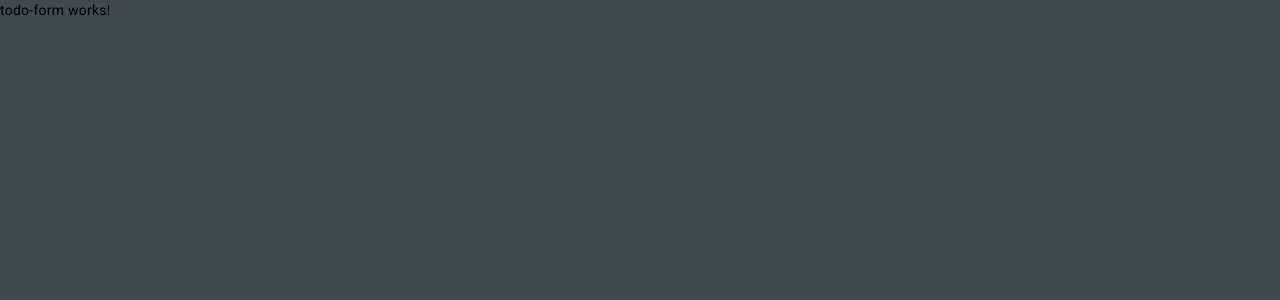
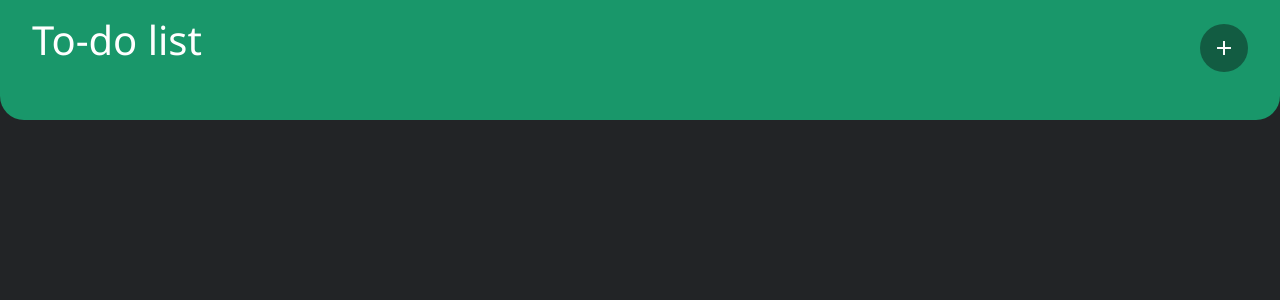
Before and after one commit to marcosJuniorPassarella/ng-todo-list, an Angular app: page / in a window 1280 px wide. Shown: the top 300 px of the page. Built offline with nearby package versions, Linux system fonts and the light colour scheme.

Commit message:
Implement initial forms feature

```diff
--- a/src/app/app.component.html
+++ b/src/app/app.component.html
@@ -1 +1 @@
-<app-todo-form></app-todo-form>
+<app-header> </app-header>
--- a/src/app/app.component.ts
+++ b/src/app/app.component.ts
@@ -1,12 +1,13 @@
 import { Component } from '@angular/core';
 import { CommonModule } from '@angular/common';
 import { RouterOutlet } from '@angular/router';
-import { TodoFormComponent } from './components/todo-form/todo-form.component';
+
+import { HeaderComponent } from './components/header/header.component';
 
 @Component({
   selector: 'app-root',
   standalone: true,
-  imports: [CommonModule, RouterOutlet, TodoFormComponent],
+  imports: [CommonModule, RouterOutlet, HeaderComponent],
   templateUrl: './app.component.html',
   styleUrls: [],
 })
--- /dev/null
+++ b/src/app/components/header/header.component.html
@@ -0,0 +1,11 @@
+<header class="header">
+  <h1 class="header_title">To-do list</h1>
+  <button
+    (click)="handleOpenModal()"
+    class="header_btn"
+    mat-icon-button
+    aria-label="Adicionar nova tarefa"
+  >
+    <mat-icon>add</mat-icon>
+  </button>
+</header>
--- /dev/null
+++ b/src/app/components/header/header.component.ts
@@ -0,0 +1,32 @@
+import { Component } from '@angular/core';
+import { CommonModule } from '@angular/common';
+import { MatIconModule } from '@angular/material/icon';
+import { MatDividerModule } from '@angular/material/divider';
+import { MatButtonModule } from '@angular/material/button';
+import { MatDialog, MatDialogModule } from '@angular/material/dialog';
+import { TodoFormComponent } from '../todo-form/todo-form.component';
+
+@Component({
+  selector: 'app-header',
+  standalone: true,
+  imports: [
+    CommonModule,
+    TodoFormComponent,
+    MatButtonModule,
+    MatDividerModule,
+    MatIconModule,
+    MatDialogModule,
+  ],
+  templateUrl: './header.component.html',
+  styleUrls: [],
+})
+export class HeaderComponent {
+  constructor(public dialog: MatDialog) {}
+
+  public handleOpenModal(): void {
+    const dialogRef = this.dialog.open(TodoFormComponent, {
+      width: '50vw',
+      maxHeight: '80vh',
+    });
+  }
+}
--- a/src/app/components/todo-form/todo-form.component.html
+++ b/src/app/components/todo-form/todo-form.component.html
@@ -1 +1,25 @@
-<p>todo-form works!</p>
+<form [formGroup]="todoForm" (ngSubmit)="handleCreateNewTask()">
+  <section class="todo_form_card">
+    <h1 class="todo_form_title">Adicionar tarefa</h1>
+    <mat-form-field color="accent" appearance="outline" class="todo_form_input">
+      <mat-label>Nome</mat-label>
+      <input formControlName="name" placeholder="Nome da tarefa" matInput />
+    </mat-form-field>
+    <mat-form-field color="accent" appearance="outline" class="todo_form_input">
+      <mat-label>Descrição</mat-label>
+      <textarea
+        matInput
+        formControlName="description"
+        placeholder="Descrição da tarefa"
+      ></textarea>
+    </mat-form-field>
+    <div class="todo_form_actions">
+      <button mat-raised-button class="todo_form_sucess_btn" type="submit">
+        Adicionar
+      </button>
+      <button mat-raised-button color="warn" (click)="handleCloseModal()">
+        Cancelar
+      </button>
+    </div>
+  </section>
+</form>
--- a/src/app/components/todo-form/todo-form.component.ts
+++ b/src/app/components/todo-form/todo-form.component.ts
@@ -1,13 +1,51 @@
 import { Component } from '@angular/core';
 import { CommonModule } from '@angular/common';
+import { MatButtonModule } from '@angular/material/button';
+import { MatCardModule } from '@angular/material/card';
+import { MatFormFieldModule } from '@angular/material/form-field';
+import { MatInputModule } from '@angular/material/input';
+import {
+  FormControl,
+  FormGroup,
+  FormsModule,
+  ReactiveFormsModule,
+  Validators,
+} from '@angular/forms';
+import { MatDialogRef } from '@angular/material/dialog';
+import { HeaderComponent } from '../header/header.component';
 
 @Component({
   selector: 'app-todo-form',
   standalone: true,
-  imports: [CommonModule],
+  imports: [
+    CommonModule,
+    MatButtonModule,
+    MatCardModule,
+    MatFormFieldModule,
+    MatInputModule,
+    FormsModule,
+    ReactiveFormsModule,
+  ],
   templateUrl: './todo-form.component.html',
-  styleUrls: []
+  styleUrls: [],
 })
 export class TodoFormComponent {
+  public todoForm = new FormGroup({
+    name: new FormControl('', [Validators.required, Validators.minLength(3)]),
+    description: new FormControl('', [
+      Validators.required,
+      Validators.minLength(5),
+    ]),
+  });
 
+  constructor(public dialogRef: MatDialogRef<HeaderComponent>) {}
+
+  public handleCreateNewTask(): void {
+    this.dialogRef.close();
+    console.log(this.todoForm);
+  }
+
+  public handleCloseModal(): void {
+    this.dialogRef.close();
+  }
 }
--- a/src/styles.scss
+++ b/src/styles.scss
@@ -7,5 +7,68 @@ body {
 body {
   margin: 0;
   font-family: Roboto, "Helvetica Neue", sans-serif;
-  background-color: #44494a;
+  background-color: #0b0d0fe6;
 }
+
+.header {
+  width: 100vw;
+  height: 15vh;
+  background-color: #19976a;
+  border-bottom-left-radius: 1.5rem;
+  border-bottom-right-radius: 1.5rem;
+  display: flex;
+  flex-direction: row;
+  justify-content: space-between;
+}
+
+.header_title {
+  display: flex;
+  color: white;
+  margin-top: 1.5rem !important;
+  font-size: 40px !important;
+  font-family: "Segoe UI", Tahoma, Geneva, Verdana, sans-serif !important;
+  margin-left: 2rem !important;
+}
+
+.header_btn {
+  display: flex;
+  color: white !important;
+  margin-top: 1.5rem !important;
+  font-size: 20px !important;
+  margin-right: 2rem !important;
+  font-family: "Segoe UI", Tahoma, Geneva, Verdana, sans-serif !important;
+  background-color: #125c42 !important;
+}
+
+.todo_form_card {
+  display: flex;
+  flex-direction: column;
+  align-items: center;
+  justify-content: center;
+  width: 100%;
+  height: 100%;
+}
+
+.todo_form_title {
+  margin-top: 1rem !important;
+  color: white;
+  font-size: 30px !important;
+  font-family: "Segoe UI", Tahoma, Geneva, Verdana, sans-serif !important;
+}
+
+.todo_form_actions {
+  display: flex;
+  flex-direction: row;
+  justify-content: center;
+  align-items: center;
+  gap: 1rem;
+  margin-bottom: 1rem;
+}
+
+.todo_form_sucess_btn {
+  background-color: #125c42 !important;
+}
+
+.todo_form_input {
+  width: 30rem !important;
+}
```
Also changed, not shown: 1 other file (tests, documents, lock files or other folders).
